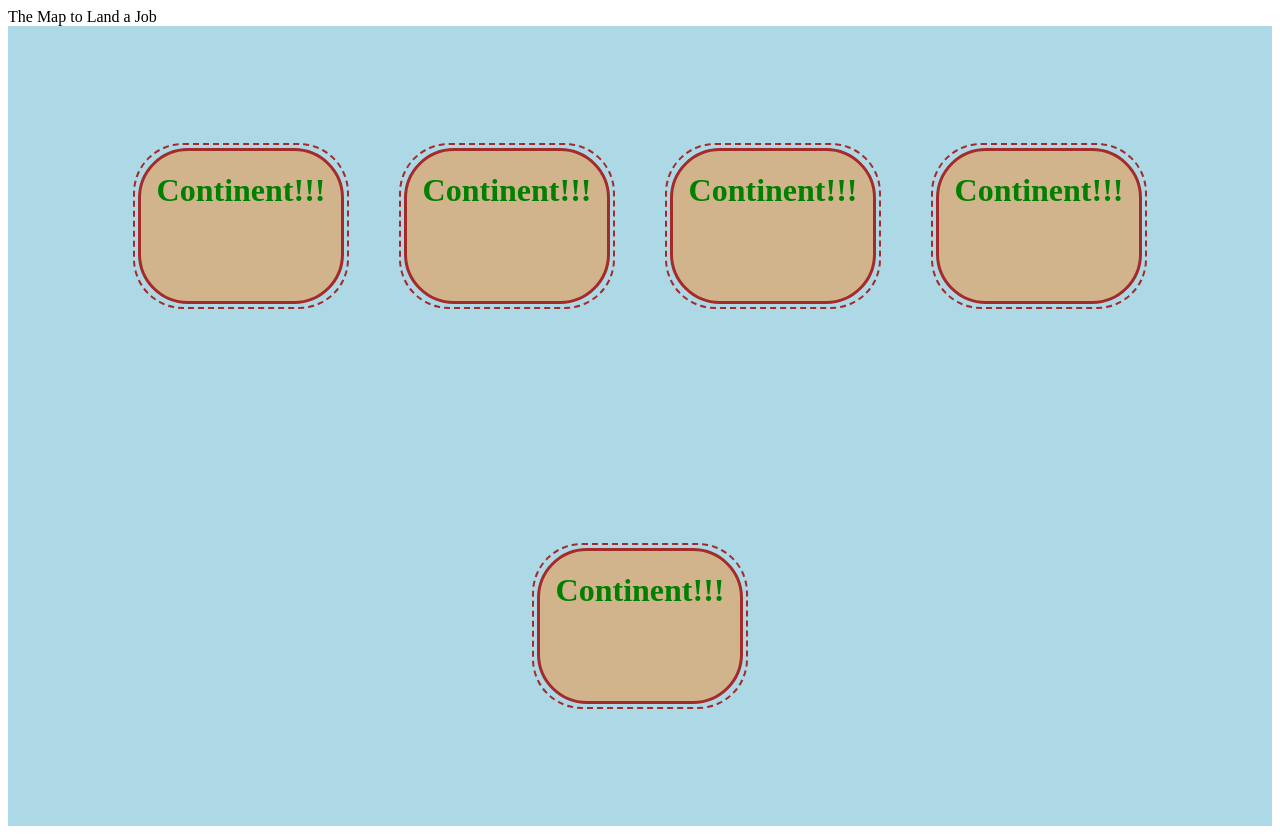
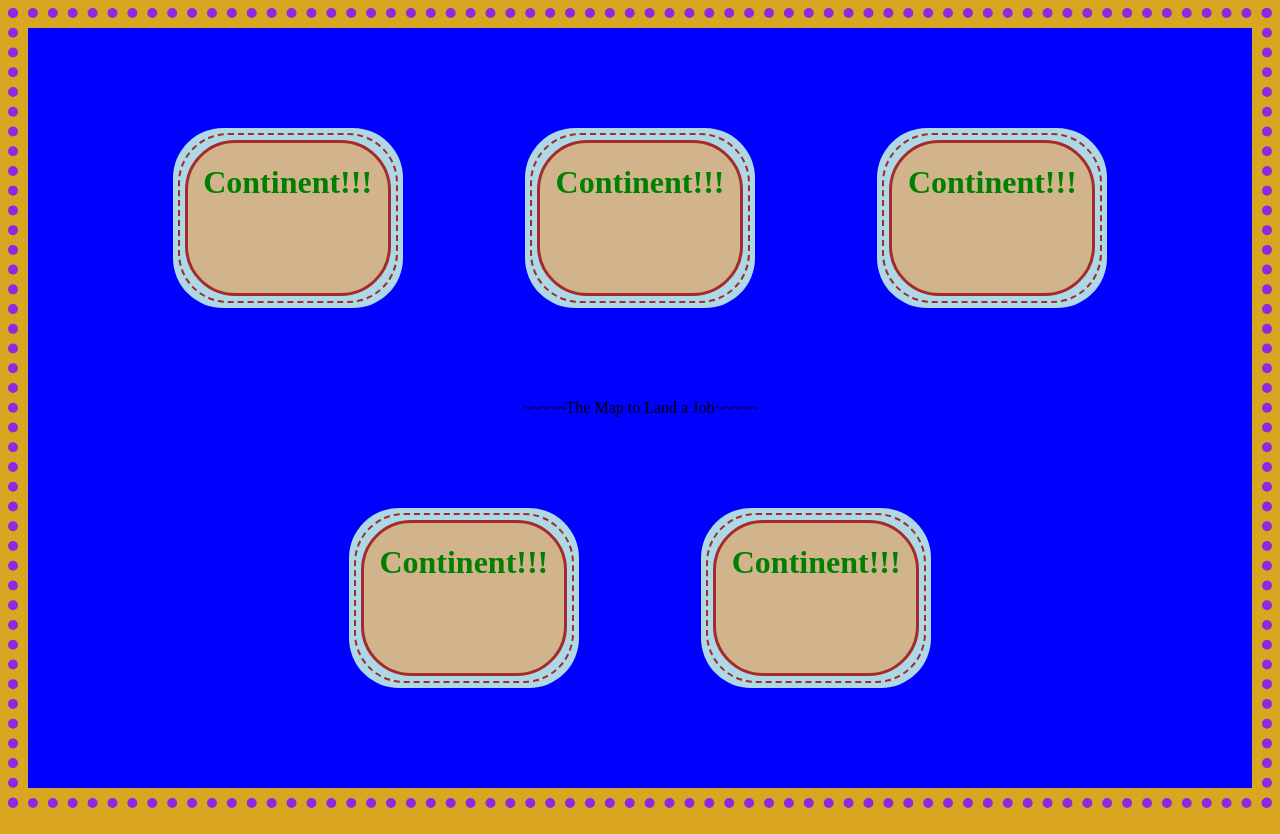
Before and after one commit to franco-ortega/sandbox-portfolio-map, a React (Create React App) app: page / in a window 1280 px wide. Built offline with nearby package versions, Linux system fonts and the light colour scheme.

Commit message:
add OuterCoastline component

```diff
--- a/src/coastlines/Coastline.module.css
+++ b/src/coastlines/Coastline.module.css
@@ -1,9 +1,10 @@
 .Coastline {
+    background-color: lightblue;
     border: dashed 2px brown;
     border-radius: 50px;
 
-    margin: 25px;
-    padding: 3px;
+    margin: 5px;
+    padding: 5px;
 
     height: fit-content;
 }
--- /dev/null
+++ b/src/coastlines/OuterCoastline.jsx
@@ -0,0 +1,13 @@
+import React from 'react';
+import Coastline from './Coastline';
+import styles from './OuterCoastline.module.css'
+
+const OuterCoastline = () => {
+    return (
+        <div className={styles.OuterCoastline}>
+            <Coastline />
+        </div>
+    )
+}
+
+export default OuterCoastline;
--- /dev/null
+++ b/src/coastlines/OuterCoastline.module.css
@@ -0,0 +1,7 @@
+.OuterCoastline {
+    background-color: lightblue;
+
+    border-radius: 50px;
+
+    margin: 5%;
+}
--- a/src/components/app/App.css
+++ b/src/components/app/App.css
@@ -1,38 +1,5 @@
-// .App {
-//   text-align: center;
-// }
-
-// .App-logo {
-//   height: 40vmin;
-//   pointer-events: none;
-// }
-
-// @media (prefers-reduced-motion: no-preference) {
-//   .App-logo {
-//     animation: App-logo-spin infinite 20s linear;
-//   }
-// }
-
-// .App-header {
-//   background-color: #282c34;
-//   min-height: 100vh;
-//   display: flex;
-//   flex-direction: column;
-//   align-items: center;
-//   justify-content: center;
-//   font-size: calc(10px + 2vmin);
-//   color: white;
-// }
-
-// .App-link {
-//   color: #61dafb;
-// }
-
-// @keyframes App-logo-spin {
-//   from {
-//     transform: rotate(0deg);
-//   }
-//   to {
-//     transform: rotate(360deg);
-//   }
-// }
+body {
+    border: dotted 10px blueviolet;
+    background-color: goldenrod;
+    padding: 10px;
+}
--- a/src/components/app/App.js
+++ b/src/components/app/App.js
@@ -1,11 +1,10 @@
 import React from 'react'
-// import './App.css';
+import './App.css';
 import Ocean from '../oceans/Ocean'
 
 function App() {
   return (
     <>
-      The Map to Land a Job
       <Ocean />
     </>
   )
--- a/src/components/oceans/Ocean.jsx
+++ b/src/components/oceans/Ocean.jsx
@@ -1,15 +1,19 @@
 import React from 'react';
-import Coastline from '../../coastlines/Coastline';
+// import Coastline from '../../coastlines/Coastline';
+import OuterCoastline from '../../coastlines/OuterCoastline';
 import styles from './Ocean.module.css';
 
 const Ocean = () => {
     return (
         <div className={styles.Ocean}>
-            <Coastline />
-            <Coastline />
-            <Coastline />
-            <Coastline />
-            <Coastline />
+            <p style={{ position: 'absolute'}}>
+                ~~~~~The Map to Land a Job~~~~~
+            </p>
+            <OuterCoastline />
+            <OuterCoastline />
+            <OuterCoastline />
+            <OuterCoastline />
+            <OuterCoastline />
         </div>
     )
 }
--- a/src/components/oceans/Ocean.module.css
+++ b/src/components/oceans/Ocean.module.css
@@ -1,5 +1,5 @@
 .Ocean {
-    background-color: lightblue;
+    background-color: blue;
 
     display: flex;
     flex-direction: row;
@@ -8,5 +8,5 @@
     align-items: center;
     justify-content: center;
 
-    height: 100vh;
+    height: 95vh;
 }
```
